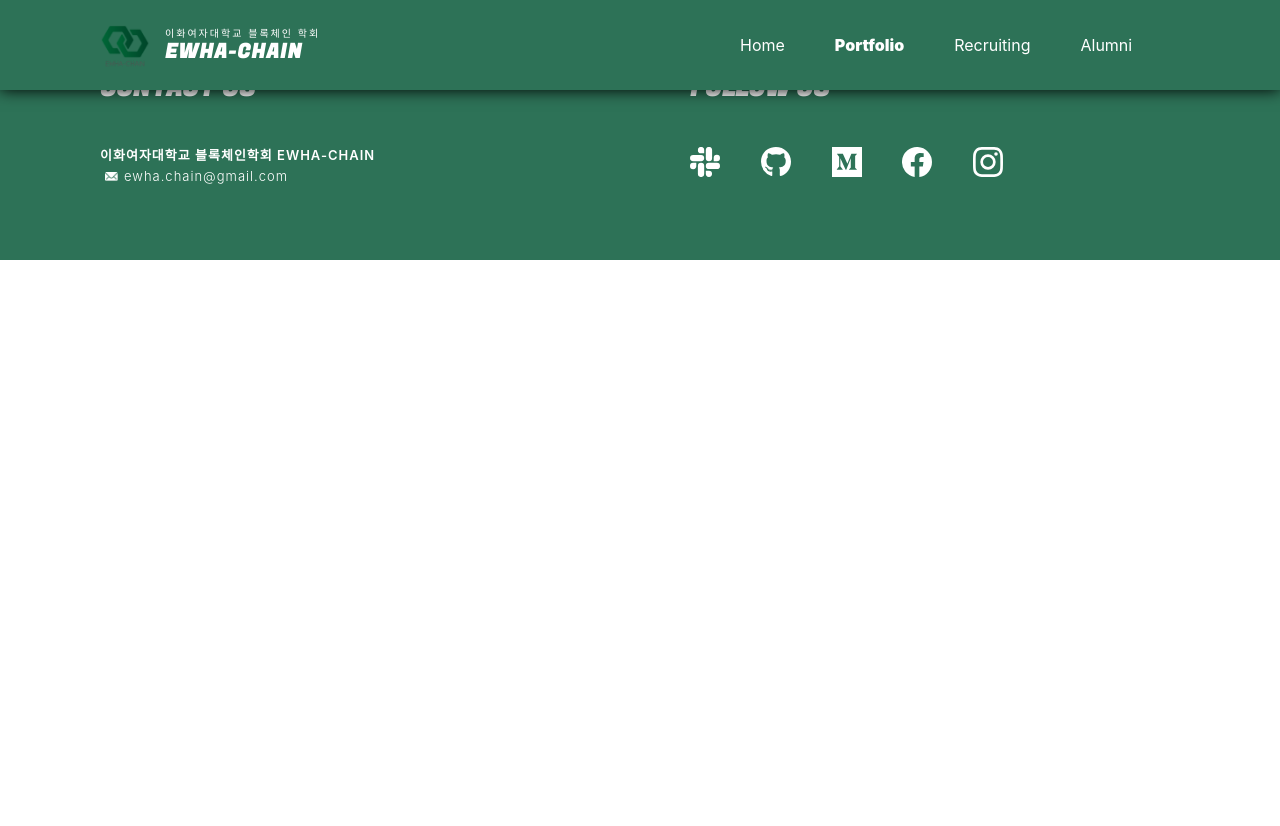
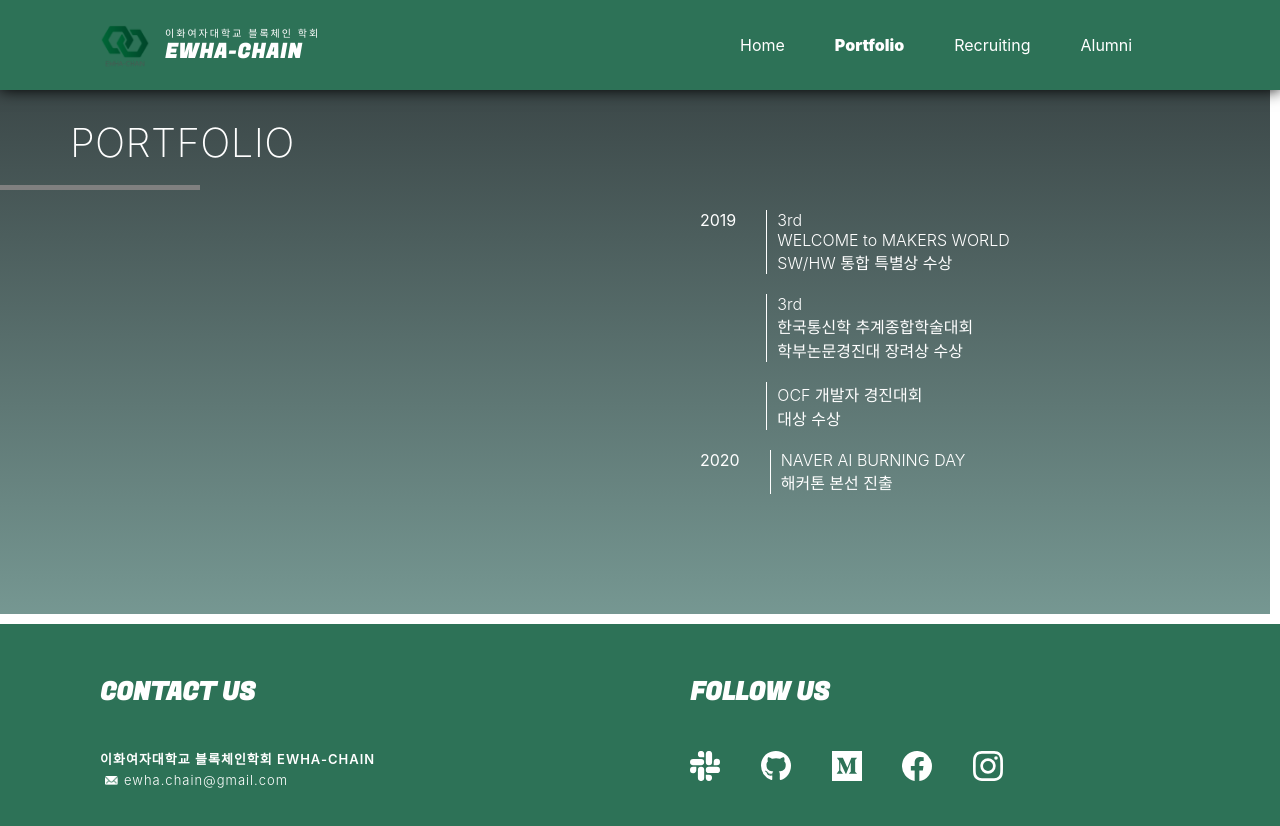
Before and after one commit to EWHA-CHAIN/EWHA-CHAIN.github.io, a React (Create React App) app: page /portfolio in a window 1280 px wide. Shown: the top 826 px of the page. Before the commit the page ends 800 px from the top, so only its background shows below. Built offline with nearby package versions, Linux system fonts and the light colour scheme; a web font is replaced by a local one.

Commit message:
[#3] 최상단

```diff
--- a/src/components/Portfolio.js
+++ b/src/components/Portfolio.js
@@ -1,9 +1,30 @@
 import React from 'react';
 
 const Portfolio = () => {
-  return(
-    <div>
-      dd
+  return (
+    <div id="Portfolio" className="page">
+      <div className="top">
+        <div className="main_tit">PORTFOLIO</div>
+        <div className="tit_line"/>
+        <section className="year_info">
+          <div className="info">
+            <div className="year">2019</div>
+            <div className="year_text">
+              <div className="detail">3rd<br/>WELCOME to MAKERS WORLD<br/>SW/HW 통합 특별상 수상</div>
+              <div className="detail">3rd<br/>한국통신학 추계종합학술대회<br/>학부논문경진대 장려상 수상</div>
+              <div className="detail">OCF 개발자 경진대회<br/>대상 수상</div>
+            </div>
+          </div>
+          <div className="info">
+            <div className="year">2020</div>
+            <div className="year_text">
+              <div className="detail">NAVER AI BURNING DAY<br/>해커톤 본선 진출</div>
+            </div>
+          </div>
+        </section>
+      </div>
+
+
     </div>
   )
 }
--- a/src/components/style.css
+++ b/src/components/style.css
@@ -281,6 +281,57 @@ header * {
     line-height: 30px;
 }
 
+/* Portfolio*/
+#Portfolio {
+    padding-left: 0;
+}
+
+#Portfolio .top {
+    background: linear-gradient(to bottom, rgba(0, 15, 16, 0.77), rgba(26, 82, 73, 0.6));
+    padding-bottom: 60px;
+}
+
+#Portfolio .top .year_info {
+    color: white;
+    display: flex;
+    flex-direction: column;
+    margin: 20px 0 40px 700px;
+
+}
+
+#Portfolio .top .year_info .info {
+    display: flex;
+}
+
+#Portfolio .top .year_info .info .year {
+    margin-right: 30px;
+}
+
+#Portfolio .top .year_info .info .year_text .detail {
+    margin-bottom: 20px;
+    border-left: 1px solid white;
+    padding-left: 10px;
+    font-weight: 300;
+}
+
+#Portfolio .top .main_tit {
+    color: white;
+    font-size: 40px;
+    font-weight: 200;
+    letter-spacing: 0.4px;
+    line-height: 45px;
+    padding-left: 70px;
+    padding-top: 40px;
+}
+
+#Portfolio .top .tit_line {
+    margin-top: 20px;
+    width: 200px;
+    border-bottom: 5px solid grey;
+    margin-bottom: 10px;
+}
+
+
 /* Recruiting*/
 #Recruiting {
     padding-left: 0;
@@ -298,7 +349,7 @@ header * {
 #Recruiting .tit_line {
     margin-top: 20px;
     width: 200px;
-    border-bottom: 5px solid #353535;
+    border-bottom: 5px solid #4E4D4D;
     margin-bottom: 10px;
 }
 
@@ -316,7 +367,7 @@ header * {
 
 #Recruiting .recruiting_info p {
     font-size: 20px;
-    letter-spacing: 2px;
+    letter-spacing: 1px;
 }
 
 /*footer*/
```
